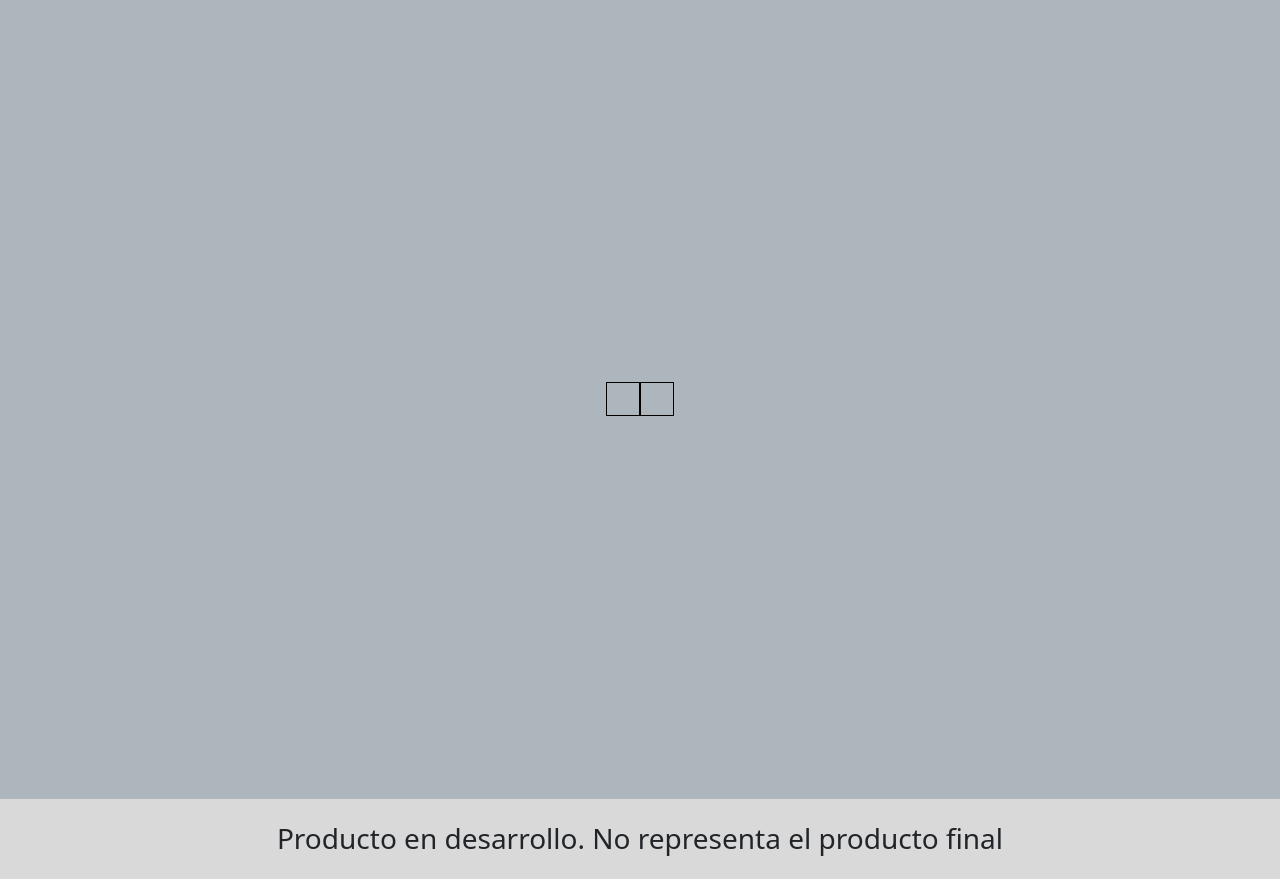
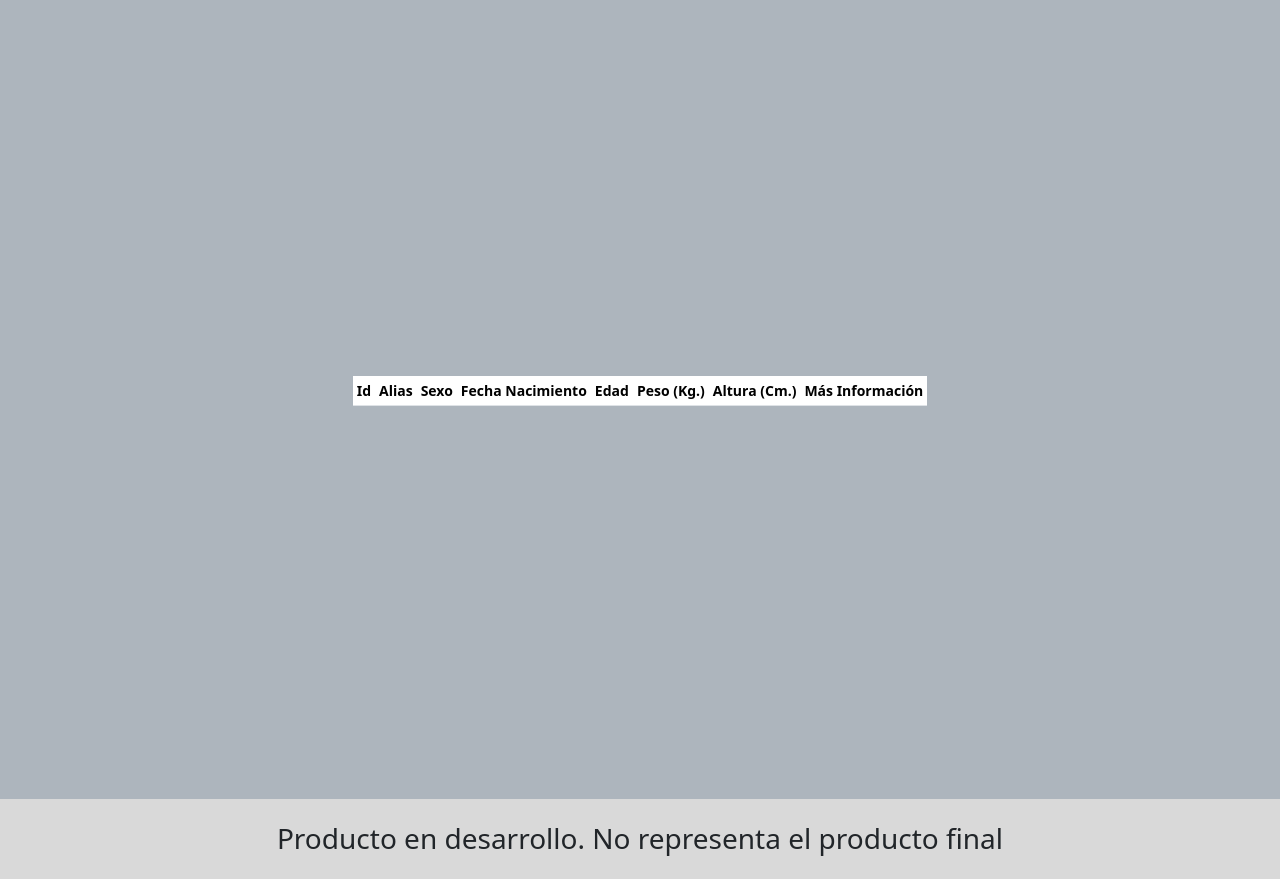
Before and after one commit to emiluque47/Trabajo-Final, a Django app: page /listado_pacientes/ in a window 1280 px wide. Shown: the part 41-928 px from the top of the page. Run offline with Django 4.2, Linux system fonts and the light colour scheme; data comes from the database, SQL or seed files in the repository; lists and menus that the app fills with data are empty.

Commit message:
10/10/2024
Avancé en la pantalla de listado de pacientes, y también modifiqué un poco el formulario de cargar paciente

```diff
--- a/primero/src/account/admin.py
+++ b/primero/src/account/admin.py
@@ -5,7 +5,7 @@ from django.contrib.auth.admin import UserAdmin
 # Register your models here.
 class AccountAdmin(UserAdmin):
 	list_display =('email','username','date_joined', 'last_login', 'is_admin', 'is_staff','is_doctor', 'is_investigador')
-	search_fields =('email','username')
+	search_fields =['email','username']
 	readonly_fields =('date_joined','last_login')
 	filter_horizontal =()
 	list_filter=()
--- a/primero/src/pacientes/forms.py
+++ b/primero/src/pacientes/forms.py
@@ -4,4 +4,4 @@ from pacientes.models import Paciente
 class CargaPaciente(forms.ModelForm):
 	class Meta:
 		model = Paciente
-		fields = ('medico','alias','sexo')
+		fields = ('medico','alias','sexo','nacimiento','edad','peso','altura')
--- a/primero/src/pacientes/templates/pacientes/lista_paciente.html
+++ b/primero/src/pacientes/templates/pacientes/lista_paciente.html
@@ -19,20 +19,38 @@
 	text-align: center;
 }
 </style>
-
-<div class="col-lg-8 p-5 d-flex justify-content-center align-items-center align-self-center">
-
-	<div class="column p-3" style="border: 1px solid black">
-		{% for paciente in listapacientes %}
-			<p class="lead" >{{paciente.alias}}</p>
-		{% endfor %}
-	</div>
-	<div class="column p-3" style="border: 1px solid black">
-		{% for paciente in listapacientes %}
-			<p class="lead">{{paciente.sexo}}</p>
-		{% endfor %}
-	</div>
-
+<div class="table-responsive small">
+	<table class="table table-striped table-sm">
+		<thead>
+      <tr>
+        <th scope="col">Id</th>
+        <th scope="col">Alias</th>
+        <th scope="col">Sexo</th>
+        <th scope="col">Fecha Nacimiento</th>
+        <th scope="col">Edad</th>
+        <th scope="col">Peso (Kg.)</th>
+        <th scope="col">Altura (Cm.)</th>
+        <th scope="col">Más Información</th>
+      </tr>
+    </thead>
+    <tbody>
+    	{% for paciente in listapacientes %}
+    	<tr>
+				<td class="text-center align-middle">{{paciente.id}}</td>
+				<td class="text-center align-middle">{{paciente.alias}}</td>
+				<td class="text-center align-middle">{{paciente.sexo}}</td>
+				<td class="text-center align-middle">{{paciente.nacimiento}}</td>
+				<td class="text-center align-middle">{{paciente.edad}}</td>
+				<td class="text-center align-middle">{{paciente.peso}}</td>
+				<td class="text-center align-middle">{{paciente.altura}}</td>
+				<td class="text-center align-middle">
+					<a href="{% url 'home' %}">Más</a>
+				</td>
+    	</tr>
+    	{% endfor %}
+    </tbody>
+	</table>
 </div>
 
+
 {% endblock content %}
--- a/primero/src/pacientes/views.py
+++ b/primero/src/pacientes/views.py
@@ -12,8 +12,8 @@ def paciente_carga_view(request):
 		print("if pre valid")
 		form = CargaPaciente(request.POST)
 		if form.is_valid():
-			print("exito!")
 			form.save()
+			print("yaaaay")
 			context['success_message'] ="Paciente Cargado!"
 	context = {'form':form}
 	return render(request, 'pacientes/carga_paciente.html', context)
```
Also changed, not shown: primero/src/pacientes/admin.py (+6 -4 lines), primero/src/pacientes/models.py (+7 -2 lines), primero/src/pacientes/templates/pacientes/carga_paciente.html (+15 -1 lines), primero/src/db.sqlite3, primero/src/pacientes/migrations/0009_paciente_altura_paciente_edad_paciente_nacimiento_and_more.py (added).
